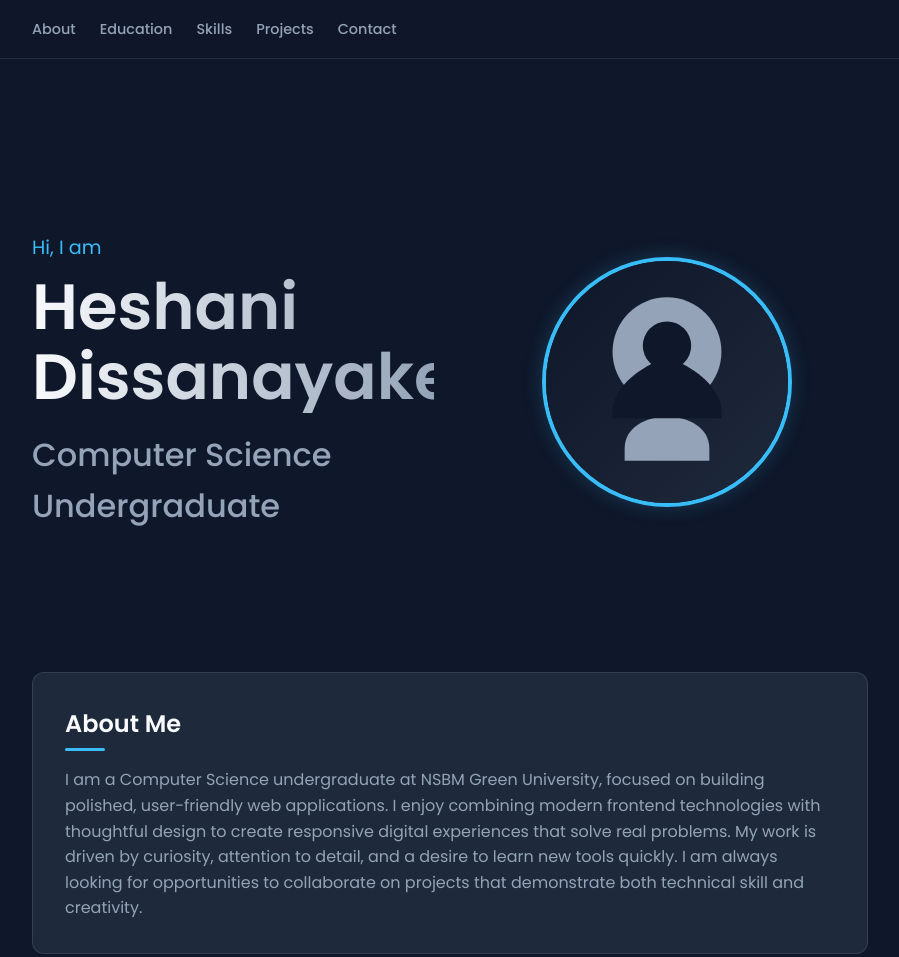
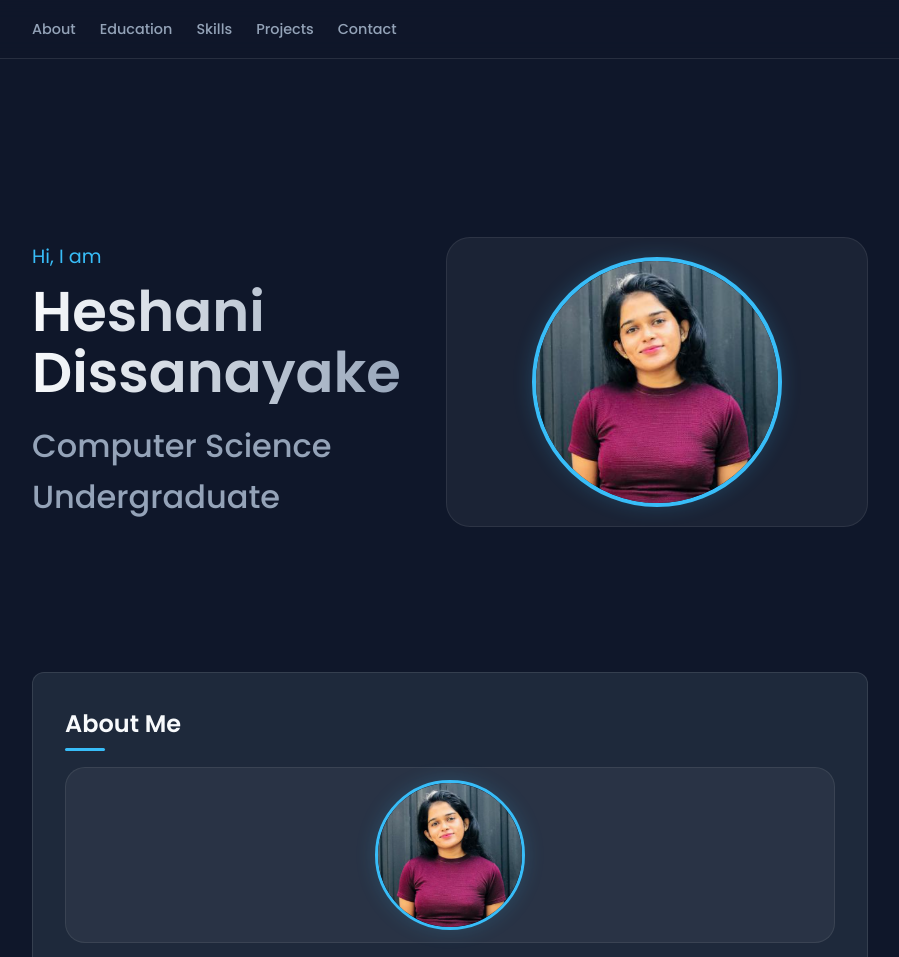
Before and after one commit to Heshanidisanayaka/personal-portofolio, a plain HTML site: page index.html in a window 1280 px wide. Shown: the top 957 px of the page, without its empty margins (190-1089 px from the left). Drawn offline with Linux system fonts and the light colour scheme.

Commit message:
Update profile image refs and hero name sizing

```diff
--- a/index.html
+++ b/index.html
@@ -36,8 +36,8 @@
                 <h2 class="title">Computer Science Undergraduate</h2>
             </div>
             <div class="hero-image">
-                <img src="profile.svg" alt="Profile picture" class="profile-pic"
-                    onerror="this.src='https://ui-avatars.com/api/?name=Profile&background=38bdf8&color=0f172a&size=256&font-size=0.33'">
+                <img src="profile.png" alt="Heshani Dissanayake profile" class="profile-pic"
+                    onerror="this.src='https://ui-avatars.com/api/?name=Heshani+Dissanayake&background=38bdf8&color=0f172a&size=256&font-size=0.33'">
             </div>
         </header>
 
@@ -45,6 +45,10 @@
         <section class="card about" id="about">
             <h2 class="section-title">About Me</h2>
             <div class="card-content">
+                <div class="about-profile">
+                    <img src="profile.png" alt="Heshani Dissanayake" class="about-pic"
+                        onerror="this.src='https://ui-avatars.com/api/?name=Heshani+Dissanayake&background=38bdf8&color=0f172a&size=256&font-size=0.33'">
+                </div>
                 <p>I am a Computer Science undergraduate at NSBM Green University, focused on building polished, user-friendly web applications. I enjoy combining modern frontend technologies with thoughtful design to create responsive digital experiences that solve real problems. My work is driven by curiosity, attention to detail, and a desire to learn new tools quickly. I am always looking for opportunities to collaborate on projects that demonstrate both technical skill and creativity.</p>
             </div>
         </section>
@@ -218,7 +222,13 @@
                     </div>
                     <div class="project-info">
                         <h3>Campus Issue Tracking System</h3>
-                        <p>A comprehensive system to log, track, and resolve issues reported across the campus environment.</p>
+                        <p>A full-stack web application built to digitize campus issue reporting, streamline maintenance requests, and improve issue resolution transparency.</p>
+                        <ul class="project-features">
+                            <li>Submit and categorize campus maintenance issues</li>
+                            <li>Track request status with real-time updates</li>
+                            <li>Admin dashboard for assignments and analytics</li>
+                            <li>Photo upload support for accurate issue documentation</li>
+                        </ul>
                     </div>
                 </div>
             </div>
--- a/style.css
+++ b/style.css
@@ -116,6 +116,10 @@ a:hover {
     display: flex;
     justify-content: center;
     align-items: center;
+    padding: 1.25rem;
+    border-radius: 24px;
+    background: rgba(255, 255, 255, 0.05);
+    box-shadow: inset 0 0 0 1px rgba(255, 255, 255, 0.08);
 }
 
 .profile-pic {
@@ -123,6 +127,7 @@ a:hover {
     height: 250px;
     border-radius: 50%;
     object-fit: cover;
+    background: #0f172a;
     border: 4px solid var(--accent);
     box-shadow: 0 0 20px var(--accent-glow);
     transition: transform 0.3s ease;
@@ -139,13 +144,15 @@ a:hover {
 }
 
 .name {
-    font-size: 4rem;
+    font-size: clamp(2rem, 5vw, 3.5rem);
     line-height: 1.1;
     margin-bottom: 1rem;
     background: linear-gradient(to right, #f8fafc, #94a3b8);
     -webkit-background-clip: text;
     background-clip: text;
     -webkit-text-fill-color: transparent;
+    white-space: normal;
+    overflow-wrap: break-word;
 }
 
 .title {
@@ -168,6 +175,26 @@ a:hover {
     transform: translateY(-5px);
     box-shadow: 0 10px 30px rgba(0, 0, 0, 0.5);
     border-color: rgba(255, 255, 255, 0.2);
+}
+
+.about-profile {
+    display: flex;
+    justify-content: center;
+    margin-bottom: 1.5rem;
+    padding: 0.75rem;
+    border-radius: 20px;
+    background: rgba(255, 255, 255, 0.05);
+    border: 1px solid rgba(255, 255, 255, 0.08);
+}
+
+.about-pic {
+    width: 150px;
+    height: 150px;
+    border-radius: 50%;
+    object-fit: cover;
+    background: #0f172a;
+    border: 3px solid var(--accent);
+    box-shadow: 0 0 20px rgba(56, 189, 248, 0.18);
 }
 
 .section-title {
@@ -488,8 +515,12 @@ a:hover {
 }
 
 .chat-note {
-    color: var(--text-secondary);
-    font-size: 0.9rem;
+    display: block;
+    margin-top: 0.9rem;
+    color: #cbd5e1;
+    font-size: 1rem;
+    line-height: 1.5;
+    opacity: 0.95;
 }
 
 .contact-form {
```
Also changed, not shown: profile.png (added), profile.svg (deleted), project.svg (renamed from project.png).
